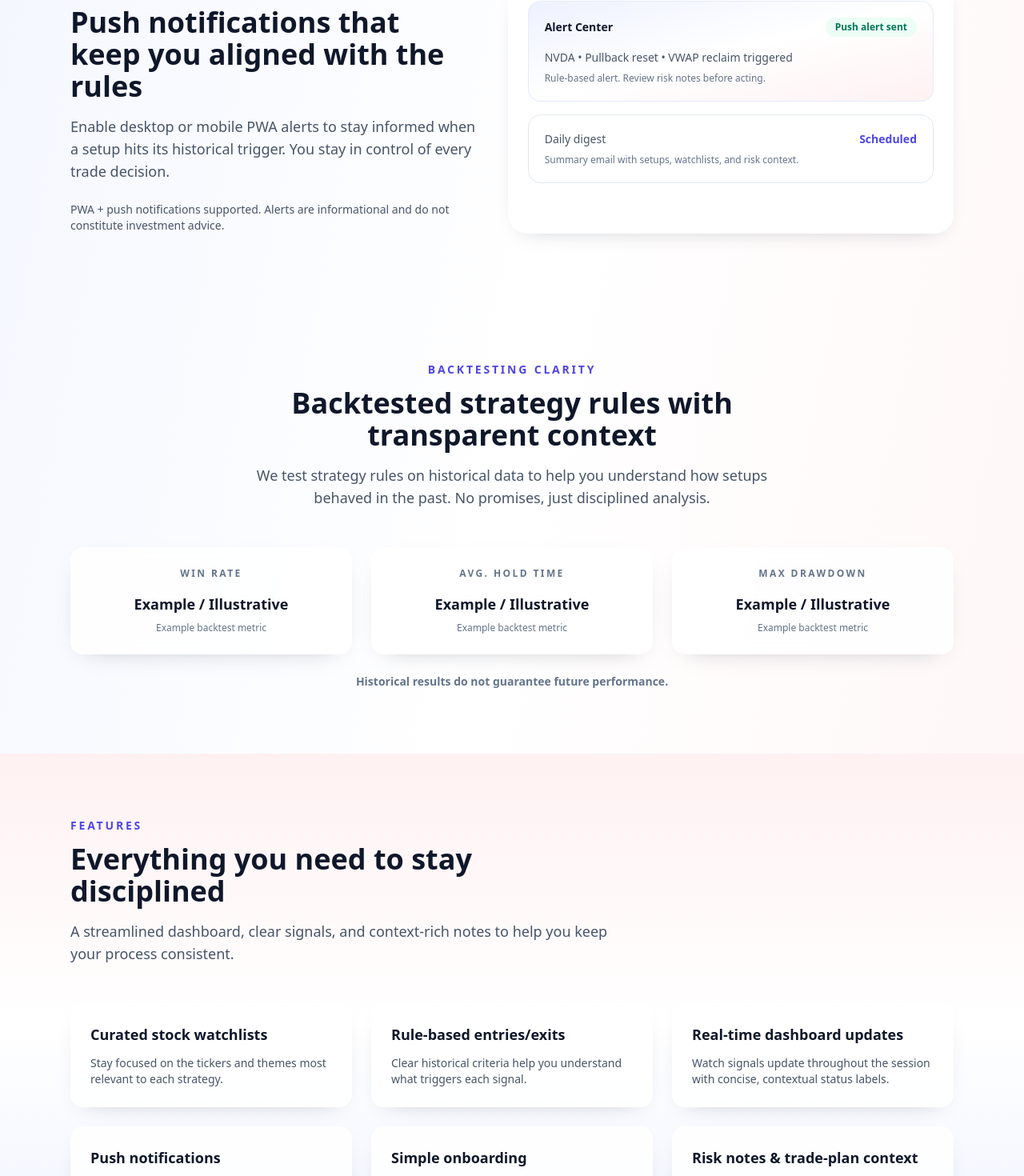
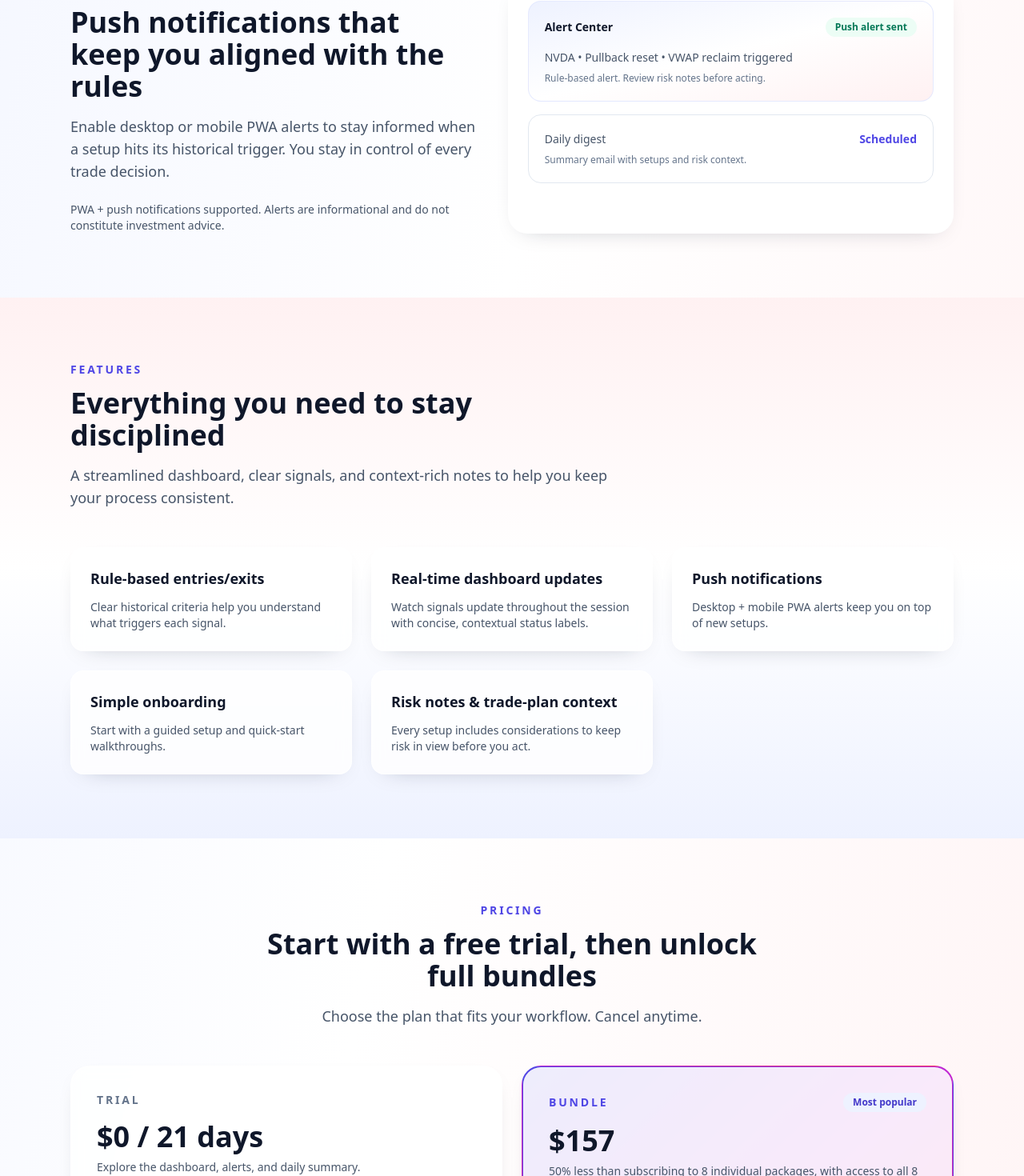
Before and after one commit to adhesikan/StratFLanding, a Next.js app: page / in a window 1280 px wide. Shown: the part 2743-4213 px from the top of the page at 80% size. Built offline with nearby package versions, Linux system fonts and the light colour scheme.

Commit message:
Remove watchlist and illustrative cards

```diff
--- a/app/page.tsx
+++ b/app/page.tsx
@@ -23,9 +23,9 @@ const trustBullets = [
 
 const steps = [
   {
-    title: "Pick a strategy bundle or watchlist",
+    title: "Pick a strategy bundle",
     description:
-      "Choose the rule sets and watchlists that align with your timeframe and market focus."
+      "Choose the rule sets that align with your timeframe and market focus."
   },
   {
     title: "Receive dashboard signals + push alerts",
@@ -40,10 +40,6 @@ const steps = [
 ];
 
 const featureCards = [
-  {
-    title: "Curated stock watchlists",
-    description: "Stay focused on the tickers and themes most relevant to each strategy."
-  },
   {
     title: "Rule-based entries/exits",
     description:
@@ -330,45 +326,11 @@ export default function Home() {
                     <span className="font-semibold text-accent-600">Scheduled</span>
                   </div>
                   <p className="mt-2 text-xs text-slate-500">
-                    Summary email with setups, watchlists, and risk context.
+                    Summary email with setups and risk context.
                   </p>
                 </div>
               </div>
             </div>
-          </Container>
-        </section>
-
-        <section id="backtesting" className="py-20">
-          <Container>
-            <SectionHeading
-              eyebrow="Backtesting clarity"
-              title="Backtested strategy rules with transparent context"
-              description="We test strategy rules on historical data to help you understand how setups behaved in the past. No promises, just disciplined analysis."
-              align="center"
-            />
-            <div className="mt-12 grid gap-6 md:grid-cols-3">
-              {[
-                { label: "Win rate", value: "Example / Illustrative" },
-                { label: "Avg. hold time", value: "Example / Illustrative" },
-                { label: "Max drawdown", value: "Example / Illustrative" }
-              ].map((metric) => (
-                <div
-                  key={metric.label}
-                  className="rounded-2xl border border-white/70 bg-white/80 p-6 text-center shadow-soft backdrop-blur"
-                >
-                  <p className="text-xs font-semibold uppercase tracking-[0.2em] text-slate-500">
-                    {metric.label}
-                  </p>
-                  <p className="mt-4 text-lg font-semibold text-slate-900">
-                    {metric.value}
-                  </p>
-                  <p className="mt-2 text-xs text-slate-500">Example backtest metric</p>
-                </div>
-              ))}
-            </div>
-            <p className="mt-6 text-center text-sm font-semibold text-slate-500">
-              Historical results do not guarantee future performance.
-            </p>
           </Container>
         </section>
 
```
